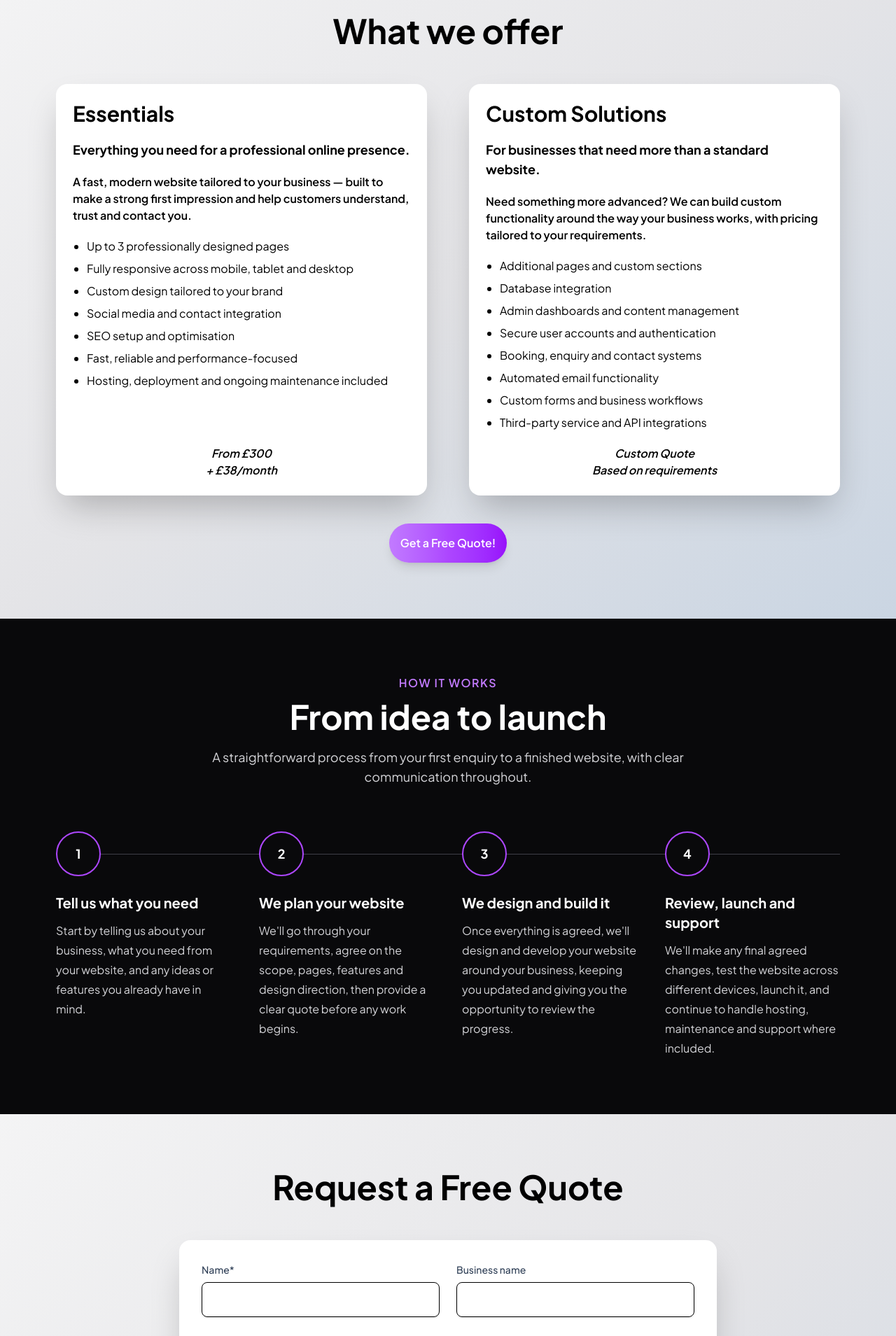
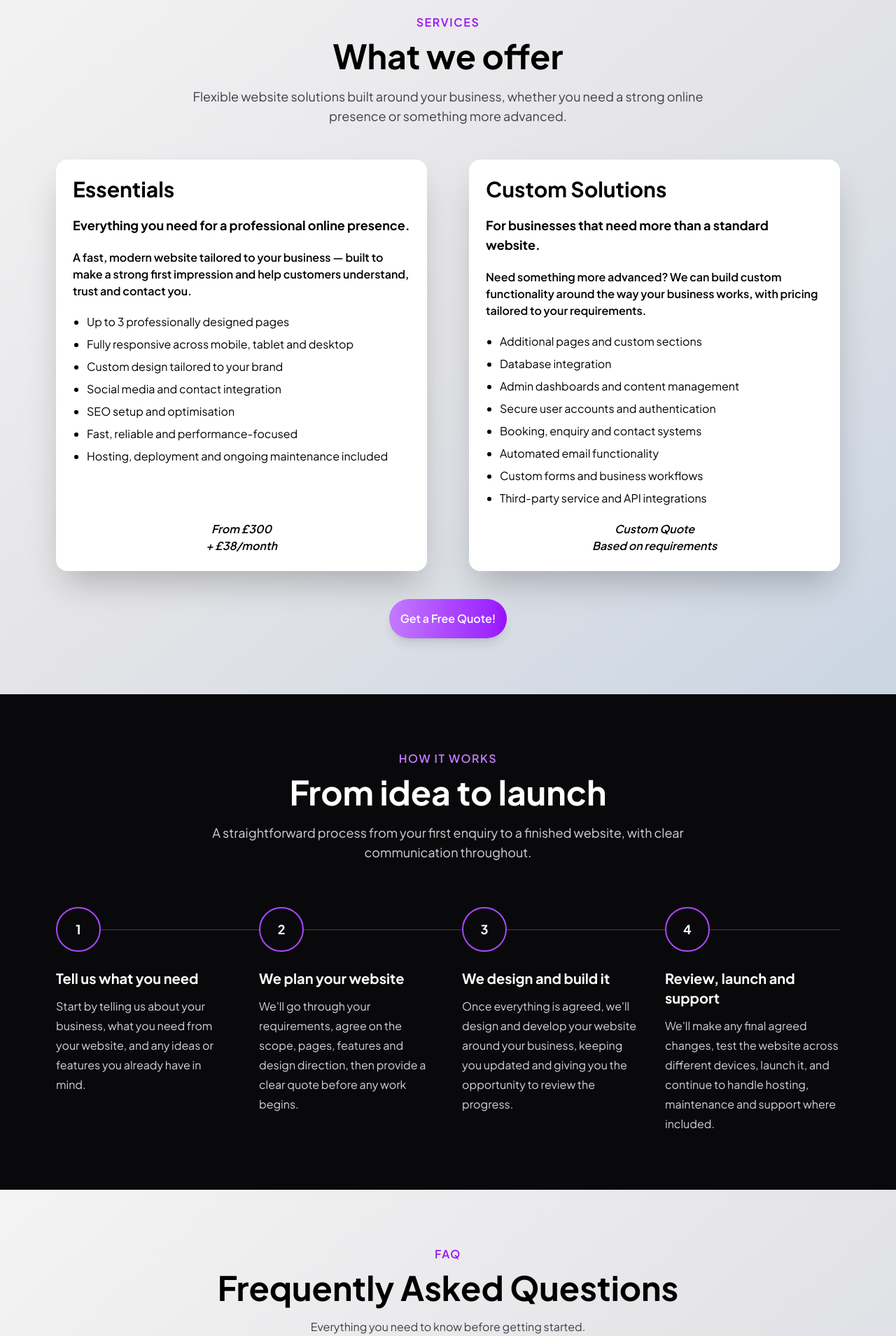
Before and after one commit to ymuth/mugz-dev, a Next.js app: page / in a window 1280 px wide. Shown: the part 860-2769 px from the top of the page at 70% size. Built offline with nearby package versions, Linux system fonts and the light colour scheme.

Commit message:
added FAQ section, standardised titles and colours

```diff
--- a/src/app/page.tsx
+++ b/src/app/page.tsx
@@ -3,6 +3,7 @@ import HeroSection from "../components/home/HeroSection";
 import ServicesSection from "@/components/home/ServicesSection";
 import BookingSection from "@/components/home/BookingSection";
 import ExplainSection from "@/components/home/ExplainSection";
+import FAQSection from "@/components/home/FAQSection";
 
 export default function Home() {
   return (
@@ -12,6 +13,7 @@ export default function Home() {
       <HeroSection />
       <section id="services"><ServicesSection /></section>
       <section id="explanation"><ExplainSection /></section>
+      <section id="FAQ"><FAQSection /></section>
       <section id="contact"><BookingSection /></section>
 
     </div>
--- a/src/components/home/BookingSection.tsx
+++ b/src/components/home/BookingSection.tsx
@@ -108,15 +108,32 @@ export default function BookingSection() {
     }
 
     return (
-        <section className="relative w-full flex flex-col bg-linear-to-br from-zinc-100 via-zinc-200 to-slate-300">
-            <div className="p-10 md:p-20 max-w-7xl w-full mx-auto">
-                <h2 className="text-5xl text-black mx-auto text-center font-bold w-fit pb-3 mb-10">
-                    Request a Free Quote
-                </h2>
+        <section className="relative overflow-x-clip w-full flex flex-col bg-zinc-950 text-white">
+
+                <div className="absolute -left-40 bottom-0 size-96 rounded-full bg-purple-500/20 blur-3xl" />
+                <div className="absolute right-20 bottom-50 size-96 rounded-full bg-purple-500/20 blur-3xl" />
+                <div className="absolute -right-40 top-0 size-96 rounded-full bg-teal-500/20 blur-3xl" />
+                <div className="absolute -left-40 top-30 size-96 rounded-full bg-teal-500/20 blur-3xl" />
+
+            <div className="relative z-10 mx-auto w-full max-w-7xl px-10 py-20 md:px-20">
+
+                <div className="mb-12 text-center">
+                    <p className="mb-3 font-semibold uppercase tracking-widest text-purple-400">
+                        Get Started
+                    </p>
+
+                    <h2 className="text-4xl font-bold md:text-5xl">
+                        Let's build something.
+                    </h2>
+
+                    <p className="mx-auto mt-5 max-w-2xl text-zinc-300">
+                        Tell us about your project and we'll get back to you with the next steps.
+                    </p>
+                </div>
 
                 <form
                     onSubmit={handleSubmit}
-                    className="max-w-3xl text-black mx-auto grid grid-cols-1 md:grid-cols-2 gap-6 bg-white p-8 rounded-2xl shadow-2xl"
+                    className="mx-auto max-w-3xl bg-white text-black grid grid-cols-1 md:grid-cols-2 gap-6 p-8 rounded-2xl shadow-2xl"
                 >
                     <label className="flex flex-col">
                         <span className="text-sm font-medium text-slate-700">Name*</span>
--- /dev/null
+++ b/src/components/home/FAQSection.tsx
@@ -0,0 +1,125 @@
+"use client";
+
+import { useState } from "react";
+
+const faqs = [
+    {
+        question: "How long does a website take to build?",
+        answer:
+            "Most Essentials websites can usually be completed within a few days once we have everything we need from you. More complex websites or web applications may take longer depending on the number of pages, features and integrations required. We'll give you a clearer timeframe after discussing your project.",
+    },
+    {
+        question: "What happens after I request a quote?",
+        answer:
+            "We'll review the details you've provided and get in touch to discuss your project in more detail. Once we've agreed on the scope, features and design direction, we'll provide a clear quote before any work begins.",
+    },
+    {
+        question: "What is included in the monthly cost?",
+        answer:
+            "For our Essentials package, the monthly cost covers hosting, deployment, ongoing maintenance and support. If your website requires additional services or more advanced infrastructure, we'll explain any additional costs before you commit.",
+    },
+    {
+        question: "Can I spread the initial setup cost?",
+        answer:
+            "Yes. If paying the full setup cost upfront isn't suitable, flexible payment arrangements may be available. We can discuss an option that works for both you and the project before development begins.",
+    },
+    {
+        question: "What if I need more than three pages?",
+        answer:
+            "No problem. The Essentials package includes up to three professionally designed pages, but additional pages can be added depending on your requirements. We'll include any additional work in your quote.",
+    },
+    {
+        question: "Can you redesign my existing website?",
+        answer:
+            "Yes. Whether your current site needs a visual refresh, better mobile support, improved performance or a complete rebuild, we can discuss what makes the most sense for your business.",
+    },
+    {
+        question: "Can I make changes after the website launches?",
+        answer:
+            "Yes. Minor updates and maintenance can be handled as part of your ongoing service. Larger changes, new pages or additional functionality can also be added and will be quoted depending on the work required.",
+    },
+    {
+        question: "Do you provide domains and hosting?",
+        answer:
+            "We can handle the hosting and deployment of your website. If you don't already have a domain, we can also help you get one set up and connected to your site.",
+    },
+    {
+        question: "What if I need a booking system, customer accounts or an admin dashboard?",
+        answer:
+            "Those fall under our Custom Solutions service. We can build functionality such as booking systems, databases, secure user accounts, admin dashboards, automated emails and third-party integrations around your business requirements.",
+    },
+    {
+        question: "What happens if I'm not sure what I need?",
+        answer:
+            "That's completely fine. You don't need to know the technical details before getting in touch. Tell us about your business and what you'd like the website to achieve, and we'll help work out the most suitable approach.",
+    },
+];
+
+export default function FAQSection() {
+    const [openIndex, setOpenIndex] = useState<number | null>(null);
+
+    return (
+        <section className="w-full bg-linear-to-br from-zinc-100 via-zinc-200 to-slate-300 text-black">
+            <div className="mx-auto w-full max-w-5xl px-10 py-20 md:px-20">
+
+                <div className="mb-12 text-center">
+                    <p className="mb-3 font-semibold uppercase tracking-widest text-purple-600">
+                        FAQ
+                    </p>
+
+                    <h2 className="text-4xl font-bold md:text-5xl">
+                        Frequently Asked Questions
+                    </h2>
+
+                    <p className="mx-auto mt-5 max-w-2xl text-zinc-700">
+                        Everything you need to know before getting started.
+                    </p>
+                </div>
+
+                <div className="divide-y divide-zinc-400 border-y border-zinc-400">
+                    {faqs.map((faq, index) => {
+                        const isOpen = openIndex === index;
+
+                        return (
+                            <div key={faq.question}>
+                                <button
+                                    type="button"
+                                    onClick={() =>
+                                        setOpenIndex(isOpen ? null : index)
+                                    }
+                                    className="flex w-full cursor-pointer items-center justify-between gap-6 py-6 text-left"
+                                    aria-expanded={isOpen}
+                                >
+                                    <span className="text-lg font-semibold text-zinc-900 md:text-xl">
+                                        {faq.question}
+                                    </span>
+
+                                    <span
+                                        className={`text-2xl transition-transform duration-300 ${isOpen ? "rotate-45" : ""
+                                            }`}
+                                    >
+                                        +
+                                    </span>
+                                </button>
+
+                                <div
+                                    className={`grid transition-all duration-300 ${isOpen
+                                        ? "grid-rows-[1fr] pb-6"
+                                        : "grid-rows-[0fr]"
+                                        }`}
+                                >
+                                    <div className="overflow-hidden">
+                                        <p className="max-w-3xl leading-7 text-zinc-700">
+                                            {faq.answer}
+                                        </p>
+                                    </div>
+                                </div>
+                            </div>
+                        );
+                    })}
+                </div>
+
+            </div>
+        </section>
+    );
+}
--- a/src/components/home/ServicesSection.tsx
+++ b/src/components/home/ServicesSection.tsx
@@ -55,7 +55,22 @@ export default function ServicesSection() {
 
                 <div className="p-10 md:p-20 max-w-7xl w-full mx-auto">
 
-                    <h1 className="text-5xl text-black mx-auto text-center font-bold w-fit pb-3 mb-10 ">What we offer</h1>
+                    <div className="mx-auto mb-12 max-w-3xl text-center">
+                        <p className="mb-3 font-semibold uppercase tracking-widest text-purple-600">
+                            Services
+                        </p>
+
+                        <h2 className="text-4xl font-bold text-black md:text-5xl">
+                            What we offer
+                        </h2>
+
+                        <p className="mt-5 text-lg text-zinc-700">
+                            Flexible website solutions built around your business,
+                            whether you need a strong online presence or something more advanced.
+                        </p>
+                    </div>
+
+
 
                     <div className="flex flex-col mx-auto max-w-7xl w-full my-auto">
 
@@ -67,13 +82,13 @@ export default function ServicesSection() {
                                     <div className="flex h-full flex-col">
                                         <div className="bg-white shadow-2xl h-full p-6 gap-5 flex flex-col rounded-2xl">
 
-                                            <h2 className="lg:text-3xl md:text-2xl text-xl font-extrabold w-full">
+                                            <h3 className="lg:text-3xl md:text-2xl text-xl font-extrabold w-full">
                                                 {card.title}
-                                            </h2>
+                                            </h3>
 
-                                            <h3 className="lg:text-lg md:text-lg font-bold text-md w-full">
+                                            <h4 className="lg:text-lg md:text-lg font-bold text-md w-full">
                                                 {card.subtitle}
-                                            </h3>
+                                            </h4>
 
                                             <p className="lg:text-md md:text-md font-semibold text-md w-full">
                                                 {card.description}
```
